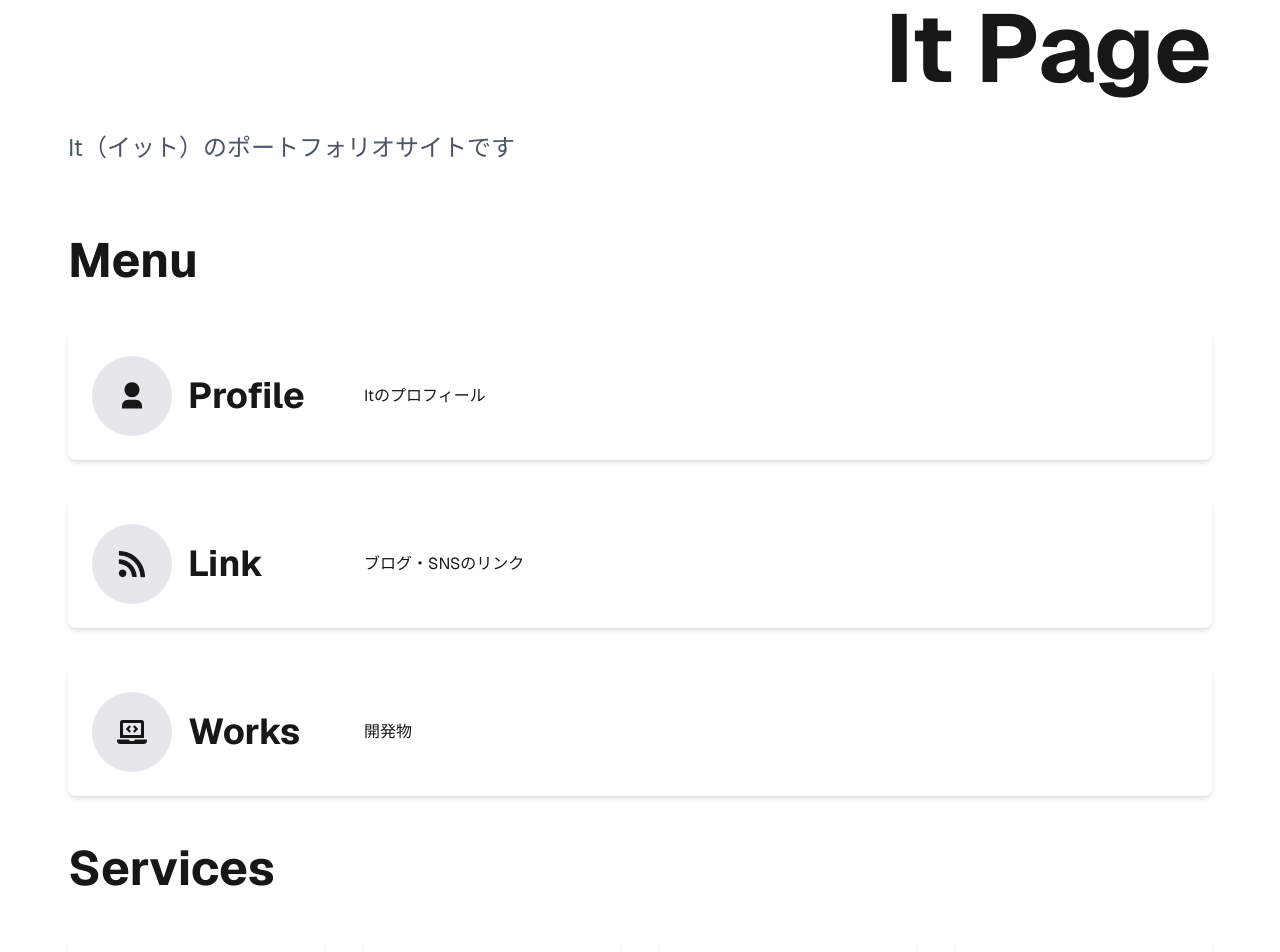
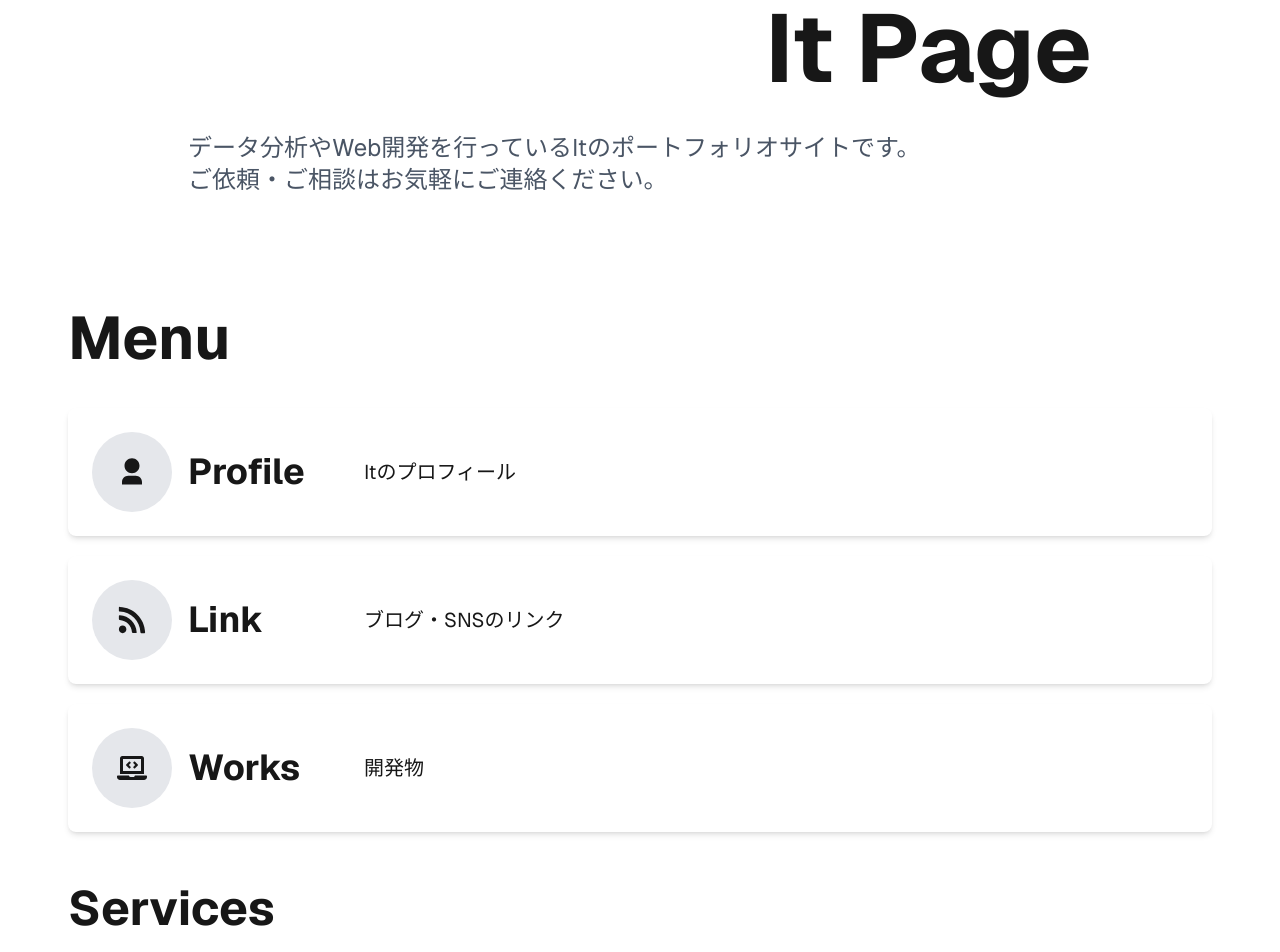
Before and after one commit to itto1018/It_homepage, a Next.js app: page / in a window 1280 px wide. Shown: the part 280-1232 px from the top of the page. Built offline with nearby package versions, Linux system fonts and the light colour scheme.

Commit message:
fix: font-size

```diff
--- a/src/app/page.tsx
+++ b/src/app/page.tsx
@@ -8,26 +8,32 @@ export default function Home() {
     <div className="justify-items-center gap-16 pb-20 font-[family-name:var(--font-geist-sans)] sm:p-20">
       <main className="row-start-2 flex flex-col items-center gap-[32px] sm:items-start">
         {/* top */}
-        <div className="my-10 flex w-full flex-col gap-[20px]">
+        <div className="my-10 px-30 flex w-full flex-col gap-[20px]">
           <div className="mb-4 text-8xl font-bold">
             <h1 className="pb-4 text-start">Welcome to</h1>
-            <h2 className="text-end">It Page</h2>
+            <h1 className="text-end">It Page</h1>
           </div>
           <article className="text-2xl text-gray-600">
-            It（イット）のポートフォリオサイトです
+            <p>
+              データ分析やWeb開発を行っているItのポートフォリオサイトです。
+              <br />
+              ご依頼・ご相談はお気軽にご連絡ください。
+            </p>
           </article>
         </div>
         {/* Menu */}
-        <div className="flex flex-col items-center">
-          <h2 className="text-5xl font-bold">Menu</h2>
-        </div>
-        <div className="my-4 flex w-full flex-col gap-10">
-          <MenuLinkCard title="Profile" discript="Itのプロフィール" url="/" />
-          <MenuLinkCard title="Link" discript="ブログ・SNSのリンク" url="/" />
-          <MenuLinkCard title="Works" discript="開発物" url="/" />
+        <div className="w-full">
+          <div className="flex flex-col items-start my-10">
+            <h2 className="text-6xl font-bold">Menu</h2>
+          </div>
+          <div className="my-5 flex w-full flex-col gap-5">
+            <MenuLinkCard title="Profile" discript="Itのプロフィール" url="/" />
+            <MenuLinkCard title="Link" discript="ブログ・SNSのリンク" url="/" />
+            <MenuLinkCard title="Works" discript="開発物" url="/" />
+          </div>
         </div>
         {/* Services */}
-        <div className="flex flex-col items-center">
+        <div className="flex flex-col items-start">
           <h2 className="text-5xl font-bold">Services</h2>
         </div>
         <div className="my-4 flex gap-10">
@@ -57,7 +63,6 @@ export default function Home() {
             <p className="text-xl font-bold">
               ご依頼・ご相談はこちらからお願いします
             </p>
-            <p className="text-"></p>
           </div>
           <div className="my-4 flex gap-10">
             <SocialLinkIcon type="X" url={"https://x.com/itto1018"} />
--- a/src/components/MenuLinkCard.tsx
+++ b/src/components/MenuLinkCard.tsx
@@ -28,7 +28,7 @@ export const MenuLinkCard: FC<Props> = (props) => {
         {icon}
       </div>
       <h1 className="w-40 text-4xl font-bold">{title}</h1>
-      <p>{discript}</p>
+      <p className="text-xl">{discript}</p>
     </a>
   );
 };
```
